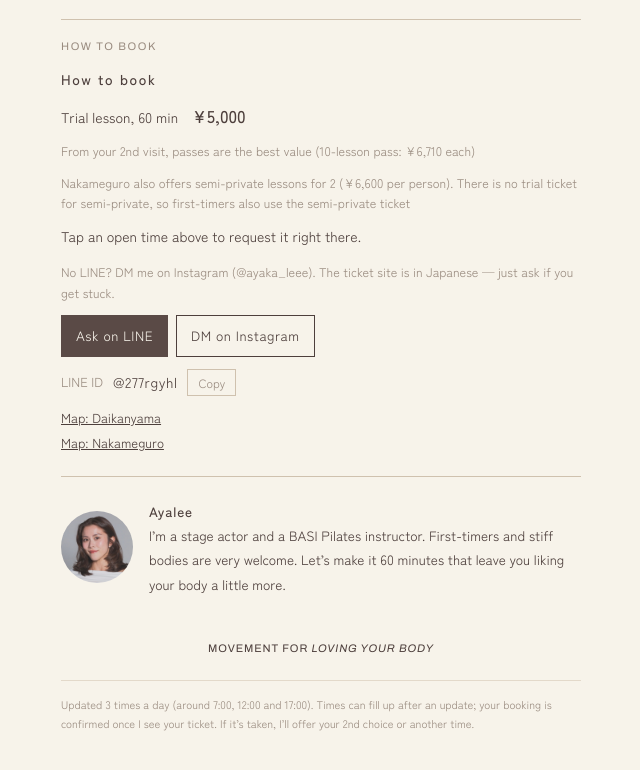
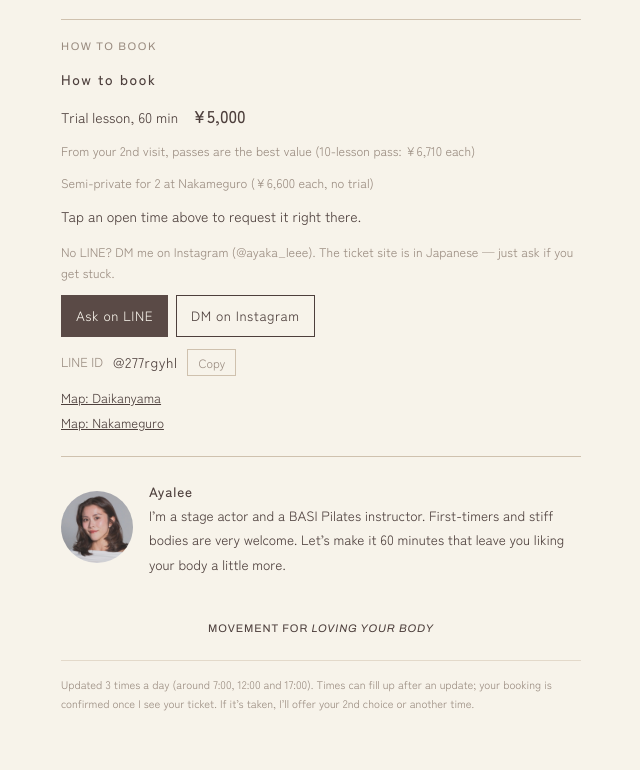
Before and after one commit to ayaleee/ayaleee.github.io, a plain HTML site: page index.html in a window 1280 px wide. Shown: the part 735-1505 px from the top of the page, without its empty margins (319-959 px from the left). Drawn offline with Linux system fonts and the light colour scheme.

Commit message:
空き枠を更新 2026-11-19 13:54

```diff
--- a/index.html
+++ b/index.html
@@ -185,8 +185,8 @@ footer{font-size:11px;color:var(--muted);line-height:1.8;border-top:1px solid va
     <span class="sec-en">How to book</span>
     <h2 data-i="howH">ご予約のしかた</h2>
     <div class="price"><span data-i="trial">体験レッスン 60分</span><b>¥5,000</b></div>
-    <div class="price2" data-i="againP">2回目からは回数券がお得です（10回券なら1回 ¥6,710）</div>
-    <div class="price2" data-i="semiP">中目黒は2名のセミプライベートもできます（1人 ¥6,600）。セミプライベートには体験券がないので、はじめての方もセミプライベート券になります</div>
+    <div class="price2" data-i="againP">2回目からは回数券がお得（10回券で1回 ¥6,710）</div>
+    <div class="price2" data-i="semiP">中目黒は2名のセミプライベートも（1人 ¥6,600・体験券なし）</div>
     <p class="one" data-i="howOne">上の空き時間をタップすると、そこから申し込めます。</p>
     <p class="note2" data-i="note2"></p>
     <div class="links">
@@ -287,12 +287,12 @@ const T = {
     s1:"上の空き時間をタップして、時間とメニューを選び「LINE で申し込む」を押してください。送る文は自動で入ります。",
     s2:"hacomono で<b>ご希望の店舗（代官山・中目黒）を選んで</b>チケットを購入してください。先に買っておくと、すぐに確定できます。",
     s3:"Ayalee から「ご予約確定」の LINE が届いたら完了です。", note2:"", ig:"",
-    semiP:"中目黒は2名のセミプライベートもできます（1人 ¥6,600）。セミプライベートには体験券がないので、はじめての方もセミプライベート券になります",
+    semiP:"中目黒は2名のセミプライベートも（1人 ¥6,600・体験券なし）",
     stale:(m,d)=>`空き情報が古くなっています（${m}/${d} 時点）。表示とちがうことがあるので、LINE でお問い合わせください。`,
     alt:"第2希望（あれば）", altNone:"なし", altKey:"第2希望",
     reqH:"この時間で申し込む", reqT:"開始時間", reqM:"メニュー", reqP:"チケットはもう買いました",
     mTrial:"体験レッスン（プライベート）¥5,000", mSemi:"セミプライベート（2名）1人 ¥6,600・体験券なし",
-    tkTrial:"チケットは「プライベートレッスン体験1回券」です。", tkSemi:"セミプライベートには体験券がありません。はじめての方もセミプライベート券を使います。お連れの方も hacomono の会員登録とチケット購入をお願いします。お2人とも「セミプライベートレッスン1回券」（¥6,600、入会金込み）を購入してください。",
+    tkTrial:"チケットは「プライベートレッスン体験1回券」です。", tkSemi:"はじめての方もセミプライベート券です。お連れの方も会員登録・購入をお願いします。",
     reqLine:"LINE で申し込む", reqCopy:"文をコピー",
     st1:"① チケットを買う", st2:"② LINE で申し込む", buyNow:"チケットを買う（hacomono）",
     pathPre:"ログインして、", tokyo:"東京都", shopTd:"STUDIO TOU 代官山店", shopTn:"STUDIO TOU 中目黒店",
@@ -304,7 +304,7 @@ const T = {
     tP10:"プライベートレッスン10回券(入会金あり) ¥67,100", tP5:"プライベートレッスン5回券(入会金あり) ¥39,600", tP1:"プライベートレッスン1回券(入会金あり) ¥9,900",
     haveNote:"新しく買う必要はありません。そのまま ② へ進んでください。", trialOnce:"体験はお一人1回だけです。2回目からは回数券がお得です。",
     firstGuide:"まず hacomono の会員登録をしてから、チケットを購入してください。", regBtn:"会員登録する",
-    againP:"2回目からは回数券がお得です（10回券なら1回 ¥6,710）",
+    againP:"2回目からは回数券がお得（10回券で1回 ¥6,710）",
     msg:o=>`【予約希望】${o.name||o.name2?`\nお名前：${[o.name,o.name2].filter(Boolean).join("、")}`:""}\nご利用：${o.who}\n店舗：${o.st}\n日時：${o.dt}${o.alt?`\n第2希望：${o.alt}`:""}\nメニュー：${o.menu}\nチケット：${o.ticket}${o.paid?`（${o.paid}）`:""}`,
     paidY:"購入済み", paidN:"これから購入", paidH:"持っている回数券",
     bookLine:"LINE で予約する", buy:"チケットを買う", copy:"コピー", copied:"コピーしました",
@@ -328,12 +328,12 @@ const T = {
     s2:"Buy a ticket on hacomono. <b>Be sure to choose your studio (Daikanyama or Nakameguro).</b> If you buy it first, I can confirm right away.",
     s3:"When you get “Your booking is confirmed” from me on LINE, you’re all set.",
     note2:"No LINE? DM me on Instagram (@ayaka_leee). The ticket site is in Japanese — just ask if you get stuck.", ig:"DM on Instagram",
-    semiP:"Nakameguro also offers semi-private lessons for 2 (¥6,600 per person). There is no trial ticket for semi-private, so first-timers also use the semi-private ticket",
+    semiP:"Semi-private for 2 at Nakameguro (¥6,600 each, no trial)",
     stale:(m,d)=>`This availability is out of date (as of ${m}/${d}). Times may have changed — please ask on LINE.`,
     alt:"Second choice (optional)", altNone:"None", altKey:"2nd choice",
     reqH:"Request this time", reqT:"Start time", reqM:"Menu", reqP:"I’ve already bought the ticket",
     mTrial:"Trial private lesson ¥5,000", mSemi:"Semi-private for 2, ¥6,600 per person (no trial)",
-    tkTrial:"The ticket is “プライベートレッスン体験1回券” (private trial).", tkSemi:"There is no trial ticket for semi-private — first-timers also use the semi-private ticket. Your partner also needs to sign up on hacomono and buy a ticket. Each of you, please buy “セミプライベートレッスン1回券” (semi-private, ¥6,600 incl. joining fee).",
+    tkTrial:"The ticket is “プライベートレッスン体験1回券” (private trial).", tkSemi:"First-timers also use the semi-private ticket. Your partner needs to sign up and buy one too.",
     reqLine:"Request on LINE", reqCopy:"Copy message",
     st1:"① Buy a ticket", st2:"② Request on LINE", buyNow:"Buy a ticket (hacomono)",
     pathPre:"Log in, then tap: ", tokyo:"東京都", shopTd:"STUDIO TOU 代官山店", shopTn:"STUDIO TOU 中目黒店",
@@ -369,12 +369,12 @@ const T = {
     s2:"请在 hacomono 上<b>选择您希望的店铺（代官山或中目黑）</b>并购买课程券。先购买的话可以马上确定。",
     s3:"收到 Ayalee 发来的「预约确定」LINE 就完成了。",
     note2:"没有 LINE 的话，可以在 Instagram（@ayaka_leee）私信我。购票页面是日文的，有不明白的地方随时问我。", ig:"Instagram 私信",
-    semiP:"中目黑店也可以 2 人一起上小班私教课（每人 ¥6,600）。小班私教没有体验券，第一次上课也请购买小班私教课程券",
+    semiP:"中目黑店也有 2 人小班私教（每人 ¥6,600・无体验券）",
     stale:(m,d)=>`空位信息已过时（${m}/${d} 时点），可能与实际不同，请通过 LINE 咨询。`,
     alt:"第二希望（可选）", altNone:"无", altKey:"第二希望／第2希望",
     reqH:"申请这个时间", reqT:"开始时间", reqM:"课程", reqP:"我已经购买了课程券",
     mTrial:"体验课（私教）¥5,000", mSemi:"小班私教（2人）每人 ¥6,600・无体验券",
-    tkTrial:"课程券是「プライベートレッスン体験1回券」（私教体验）。", tkSemi:"小班私教没有体验券，第一次上课也使用小班私教课程券。同行的朋友也需要在 hacomono 注册会员并购买课程券。请两位各自购买「セミプライベートレッスン1回券」（¥6,600，含入会费）。",
+    tkTrial:"课程券是「プライベートレッスン体験1回券」（私教体验）。", tkSemi:"第一次也使用小班私教券。同行的朋友也请注册会员并购买。",
     reqLine:"通过 LINE 申请", reqCopy:"复制内容",
     st1:"① 购买课程券", st2:"② 通过 LINE 申请", buyNow:"购买课程券（hacomono）",
     pathPre:"登录后依次点击：", tokyo:"東京都", shopTd:"STUDIO TOU 代官山店", shopTn:"STUDIO TOU 中目黒店",
```
